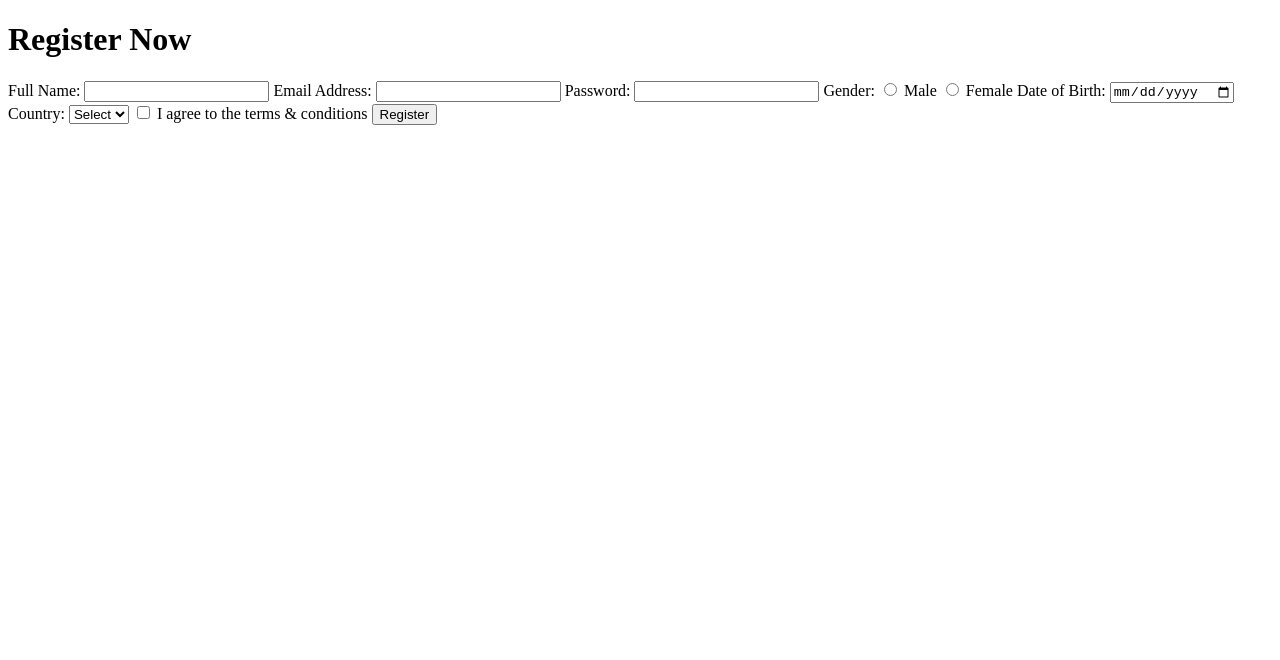
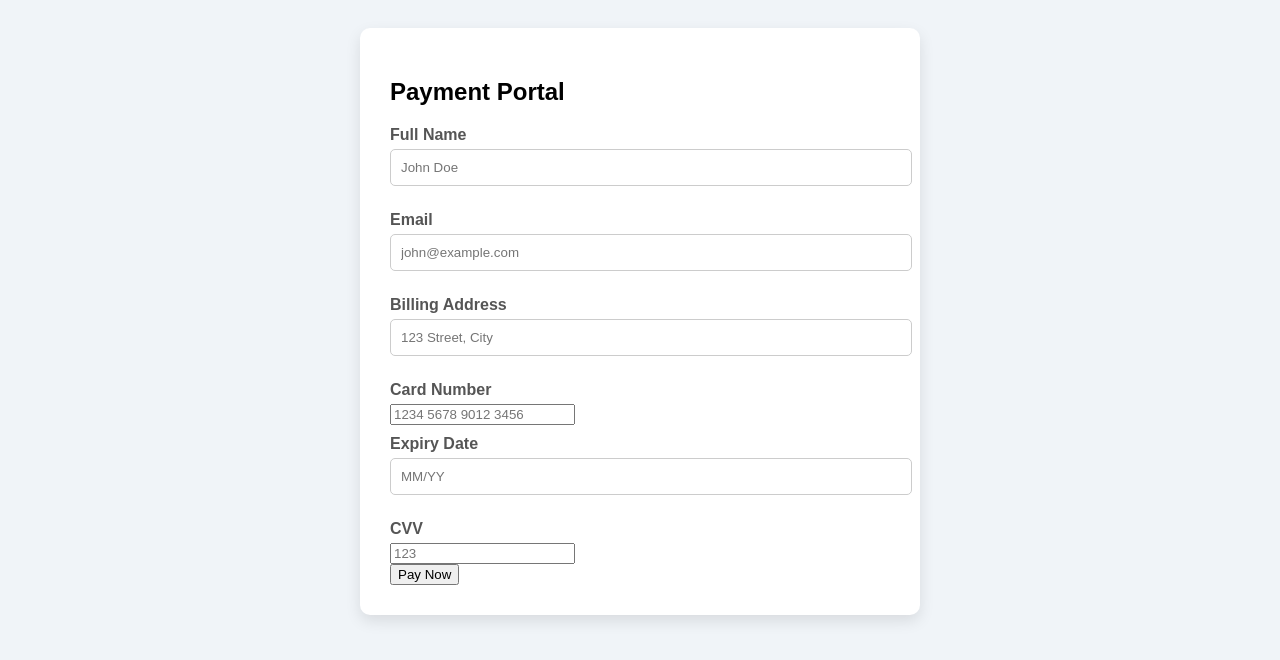
Before and after one commit to Kxingmxakxer/web-form, a plain HTML site: page index.html in a window 1280 px wide. Drawn offline with Linux system fonts and the light colour scheme.

Commit message:
Update index.html

```diff
--- a/index.html
+++ b/index.html
@@ -2,42 +2,38 @@
 <html lang="en">
 <head>
   <meta charset="UTF-8">
-  <title>User Registration Form</title>
-  <link rel="stylesheet" href="styles.css">
+  <title>Secure Payment Portal</title>
+  <link rel="stylesheet" href="style.css">
 </head>
 <body>
+  <div class="container">
+    <h2>Payment Portal</h2>
 
-  <h1>Register Now</h1>
+    <form>
+      <div class="section">
+        <label for="name">Full Name</label>
+        <input type="text" id="name" name="name" placeholder="John Doe" required>
 
-  <form action="#" method="post">
-    <label for="name">Full Name:</label>
-    <input type="text" id="name" name="name" required>
+        <label for="email">Email</label>
+        <input type="email" id="email" name="email" placeholder="john@example.com" required>
 
-    <label for="email">Email Address:</label>
-    <input type="email" id="email" name="email" required>
+        <label for="address">Billing Address</label>
+        <input type="text" id="address" name="address" placeholder="123 Street, City" required>
+      </div>
 
-    <label for="password">Password:</label>
-    <input type="password" id="password" name="password" required minlength="6">
+      <div class="section">
+        <label for="cardnumber">Card Number</label>
+        <input type="tel" id="cardnumber" name="cardnumber" maxlength="19" placeholder="1234 5678 9012 3456" required>
 
-    <label>Gender:</label>
-    <label><input type="radio" name="gender" value="male" required> Male</label>
-    <label><input type="radio" name="gender" value="female"> Female</label>
+        <label for="expiry">Expiry Date</label>
+        <input type="text" id="expiry" name="expiry" placeholder="MM/YY" required>
 
-    <label for="dob">Date of Birth:</label>
-    <input type="date" id="dob" name="dob">
+        <label for="cvv">CVV</label>
+        <input type="number" id="cvv" name="cvv" placeholder="123" required>
+      </div>
 
-    <label for="country">Country:</label>
-    <select id="country" name="country" required>
-      <option value="">Select</option>
-      <option value="india">India</option>
-      <option value="usa">USA</option>
-      <option value="uk">UK</option>
-    </select>
-
-    <label><input type="checkbox" required> I agree to the terms & conditions</label>
-
-    <button type="submit">Register</button>
-  </form>
-
+      <input type="submit" value="Pay Now">
+    </form>
+  </div>
 </body>
 </html>
```
